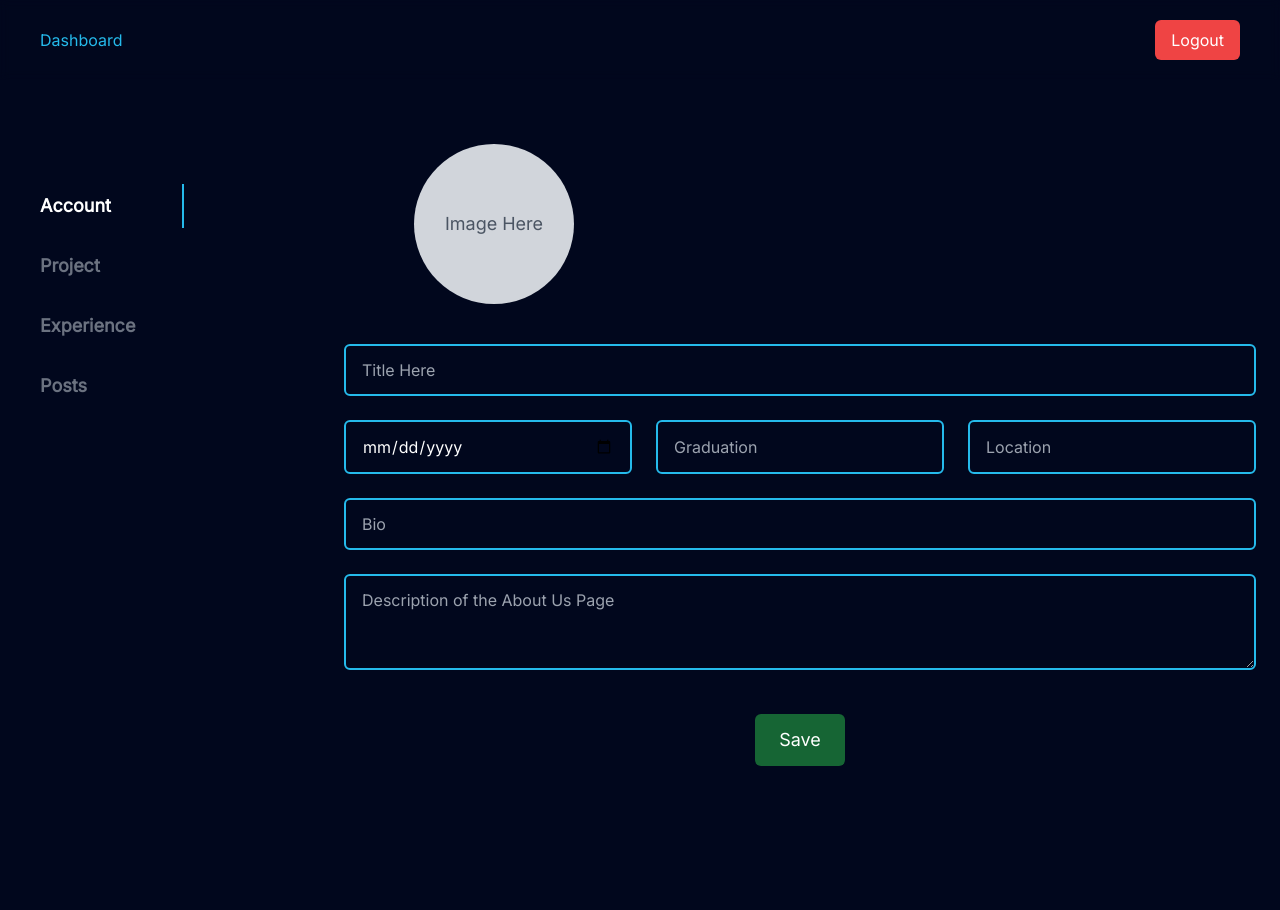
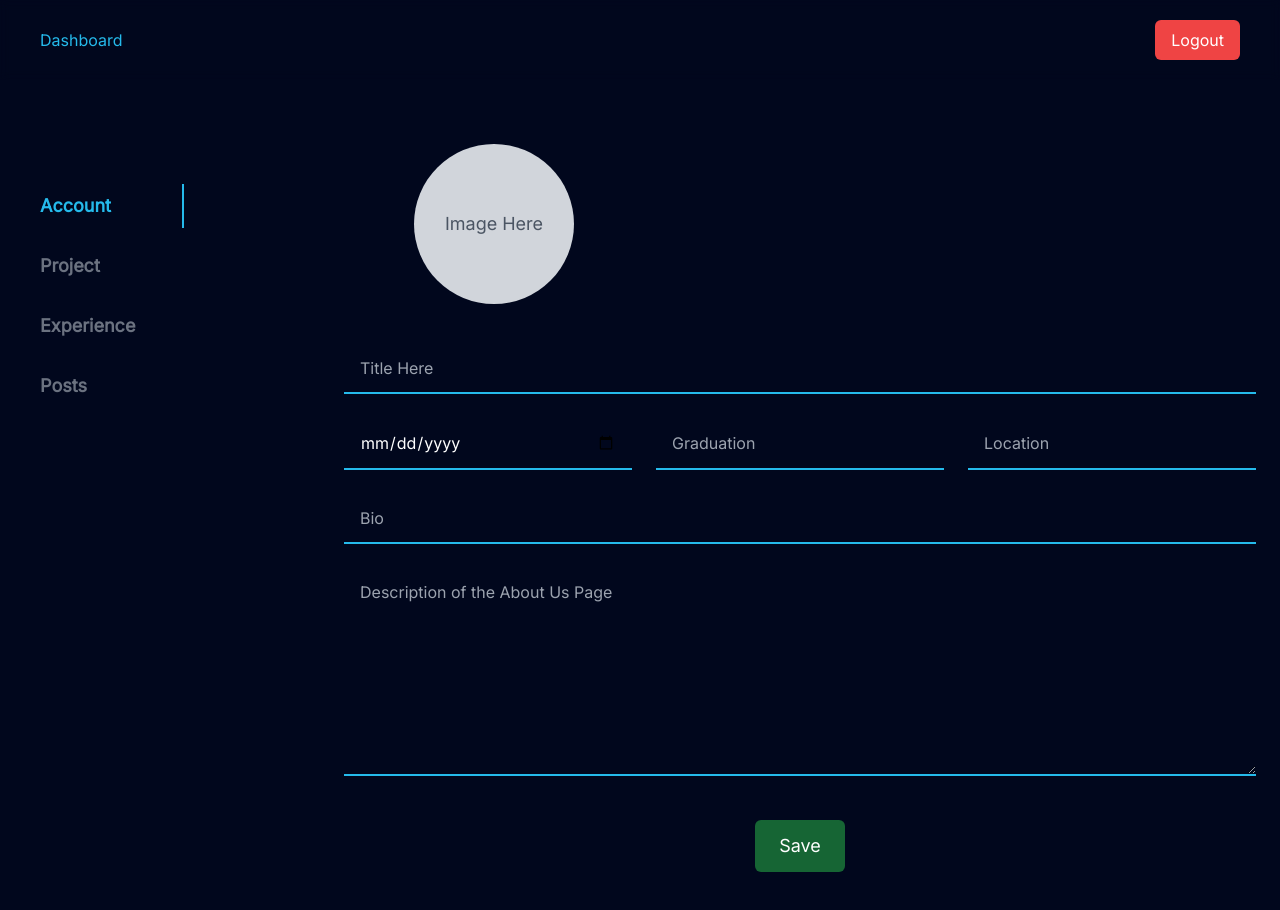
Before and after one commit to AadarshaKhatri/Portfolio, a Next.js app: page /admin/site-controller in a window 1280 px wide. Shown: the top 910 px of the page. Before the commit the page ends 830 px from the top, so only its background shows below. Built offline with nearby package versions, Linux system fonts and the light colour scheme; no server answers; the database is empty.

Commit message:
feat: tab switching for different section added

```diff
--- a/app/(authenticated)/admin/site-controller/components/AccountStatus/Account_Status.tsx
+++ b/app/(authenticated)/admin/site-controller/components/AccountStatus/Account_Status.tsx
@@ -3,10 +3,10 @@ import { UserModel } from "@/app/types/interfaces";
 import { Suspense, useActionState, useEffect, useState } from "react";
 import { getUser, UpdateAccount } from "./action";
 import { toast } from "sonner";
-import ImagePre from "./components/IamgePre"
-const AccountStatus =  () => {
-  const [state,action] = useActionState(UpdateAccount,null);
-  const [user,setUser] = useState<UserModel>();
+import ImagePre from "./components/IamgePre";
+const AccountStatus = () => {
+  const [state, action] = useActionState(UpdateAccount, null);
+  const [user, setUser] = useState<UserModel>();
 
   useEffect(() => {
     async function fetchUser() {
@@ -17,34 +17,33 @@ const AccountStatus =  () => {
   }, [state]);
 
   useEffect(() => {
-    setTimeout(()=>{
+    setTimeout(() => {
       if (state?.success) {
         toast.success(`${state?.message}`);
       } else if (state?.error) {
         toast.error(`${state?.error}`);
       }
-    },0)
+    }, 0);
   }, [state]);
   return (
     <section className="container mx-auto px-6 md:px-0 py-10">
       <div className="flex flex-col justify-between items-start gap-10">
-        <ImagePre/>
+        <ImagePre />
 
         {/* Account Settings Form */}
         <div className="flex-1">
           <form action={action} className="flex flex-wrap gap-6">
-            <input name="id" defaultValue={user?.id} className="hidden"/>
+            <input name="id" defaultValue={user?.id} className="hidden" />
+
             {/* First Row - Full Width */}
             <div className="flex w-full gap-6">
-
               <input
                 name="title"
                 type="text"
                 placeholder="Title Here"
-                className="text-white border-2 border-primary rounded-md w-full py-3 px-4 bg-[#01071D]"
+                className="text-white border-b-2 border-b-primary w-full py-3 px-4 bg-[#01071D] outline-none focus:border-white"
                 defaultValue={user?.title}
               />
-
             </div>
 
             {/* Second Row - Three Inputs in One Line */}
@@ -53,25 +52,28 @@ const AccountStatus =  () => {
                 name="born"
                 type="date"
                 placeholder="BirthDate"
-    className="text-white border-2 border-primary rounded-md w-full md:w-1/3 py-3 px-4 bg-[#01071D]"
-    defaultValue={user?.born ? new Date(user.born).toISOString().split("T")[0] : ""}
+                className="text-white border-b-2 border-primary w-full md:w-1/3 py-3 px-4 bg-[#01071D] outline-none focus:border-white"
+                defaultValue={
+                  user?.born
+                    ? new Date(user.born).toISOString().split("T")[0]
+                    : ""
+                }
               />
               <input
                 name="degree"
                 type="text"
                 placeholder="Graduation"
-    className="text-white border-2 border-primary rounded-md w-full md:w-1/3 py-3 px-4 bg-[#01071D]"
+                className="text-white border-b-2 border-primary w-full md:w-1/3 py-3 px-4 bg-[#01071D] outline-none focus:border-white"
                 defaultValue={user?.degree}
               />
               <input
                 name="location"
                 type="text"
                 placeholder="Location"
-    className="text-white border-2 border-primary rounded-md w-full md:w-1/3 py-3 px-4 bg-[#01071D]"
+                className="text-white border-b-2 border-primary  w-full md:w-1/3 py-3 px-4 bg-[#01071D] outline-none focus:border-white"
                 defaultValue={user?.location}
               />
             </div>
-
 
             {/* Third Row - Full Width */}
             <div className="flex w-full">
@@ -79,7 +81,7 @@ const AccountStatus =  () => {
                 name="bio"
                 type="text"
                 placeholder="Bio"
-                className="text-white border-2 border-primary rounded-md w-full py-3 px-4 bg-[#01071D]"
+                className="text-white border-b-2 border-b-primary w-full py-3 px-4 bg-[#01071D] outline-none focus:border-white"
                 defaultValue={user?.bio}
               />
             </div>
@@ -89,15 +91,18 @@ const AccountStatus =  () => {
               <textarea
                 name="description"
                 placeholder="Description of the About Us Page"
-                className="text-white border-2 border-primary rounded-md w-full py-3 px-4 bg-[#01071D] h-24"
+                className="text-white min-h-52 border-b-2 border-b-primary w-full py-3 px-4 bg-[#01071D]  outline-none focus:border-white"
                 defaultValue={user?.description}
               ></textarea>
             </div>
 
             <div className="w-full flex flex-row justify-center items-center mt-5">
-
-                <button className="text-white bg-green-800 rounded-md text-lg py-3 px-6 hover:bg-green-800/50" type="submit">Save</button>
-
+              <button
+                className="text-white bg-green-800 rounded-md text-lg py-3 px-6 hover:bg-green-800/50"
+                type="submit"
+              >
+                Save
+              </button>
             </div>
           </form>
         </div>
--- a/app/(authenticated)/admin/site-controller/components/ProjectStatus/ProjectStatus.tsx
+++ b/app/(authenticated)/admin/site-controller/components/ProjectStatus/ProjectStatus.tsx
@@ -1,9 +1,16 @@
+import AddProjectDialouge from "./components/DiaologueBox/DialougeBox"
 
 
 
 const ProjectStatus = () => {
   return (
-    <div className="text-primary">ProjectStatus</div>
+    <div className="text-primary">
+      ProjectStatus
+      <div className="mt-10">
+        <AddProjectDialouge/>
+      </div>
+    </div>
+
   )
 }
 
--- /dev/null
+++ b/app/(authenticated)/admin/site-controller/components/ProjectStatus/components/DiaologueBox/DialougeBox.tsx
@@ -0,0 +1,76 @@
+import React, { useState } from 'react';
+
+export default function AddProjectDialouge() {
+  const [open, setOpen] = useState(false);
+  const [email, setEmail] = useState('');
+
+  const handleClickOpen = () => {
+    setOpen(true);
+  };
+
+  const handleClose = () => {
+    setOpen(false);
+  };
+
+  const handleSubmit = (e: React.FormEvent) => {
+    e.preventDefault();
+    console.log(email); // Handle form submission here
+    handleClose();
+  };
+
+  return (
+    <div>
+      <button
+        onClick={handleClickOpen}
+        className="px-6 py-2 bg-blue-500 text-white rounded-md hover:bg-blue-600"
+      >
+        Add
+      </button>
+
+      {open && (
+        <div className="fixed z-50 inset-0 top-2 bg-black bg-opacity-50 flex justify-center items-center">
+          <div className="bg-gray-800 p-5 rounded-md shadow-lg w-96 md:w-[500px] max-h-[90%] overflow-y-auto">
+            <h2 className="text-xl font-semibold mb-4 text-white">Hello Aadarsha Khatri</h2>
+            <p className="text-sm mb-4 text-gray-300">
+              To add a post to your website, please enter the following details. We will update the database accordingly.
+            </p>
+            <form onSubmit={handleSubmit}>
+              {/* Inputs */}
+              <div className="mb-4">
+                <label htmlFor="email" className="block text-sm font-medium mb-2 text-white">
+                  Email Address
+                </label>
+                <input
+                  type="email"
+                  id="email"
+                  name="email"
+                  value={email}
+                  onChange={(e) => setEmail(e.target.value)}
+                  required
+                  placeholder="Enter your email"
+                  className="w-full py-3 px-4 border-b-2 border-b-primary text-white bg-gray-800 focus:outline-none focus:border-blue-500"
+                />
+              </div>
+
+              <div className="flex justify-end gap-4 mt-10">
+                <button
+                  type="button"
+                  onClick={handleClose}
+                  className="px-6 py-2 text-white bg-red-500 rounded-md hover:bg-red-500/70"
+                >
+                  Cancel
+                </button>
+                <button
+                  type="submit"
+                  className="px-6 py-2 bg-green-500 text-white rounded-md hover:bg-green-600"
+                >
+                  Add
+                </button>
+              </div>
+            </form>
+          </div>
+        </div>
+      )}
+    </div>
+  );
+}
--- a/app/(authenticated)/admin/site-controller/page.tsx
+++ b/app/(authenticated)/admin/site-controller/page.tsx
@@ -18,16 +18,16 @@ export default function SiteController() {
     <section>
       <NavigationBar />
       <div className="container mx-auto px-6 py-6">
-        <div className="flex">
+        <div className="flex flex-col justify-center items-center md:flex-row">
 
           {/* Sidebar Section - Fixed on the Left */}
-          <div className="fixed top-40 left-0 w-[300px] h-screen p-6">
-            <div className="flex flex-col justify-start items-start space-y-4">
+          <div className="md:fixed md:top-40 md:left-0 md:w-[300px] md:h-screen md:p-6">
+            <div className="flex flex-row md:flex-col justify-center items-center md:justify-start md:items-start gap-x-10 space-y-4">
 
               <div
                 onClick={() => handletabs("AccountStatus")}
                 className={`lg:w-40 font-semibold cursor-pointer py-2 px-4 text-lg transition-all duration-100
-                  ${activeTabs === "AccountStatus" ? "text-white border-r-2 border-primary" : "text-gray-500"}`}
+                  ${activeTabs === "AccountStatus" ? "text-primary border-r-2 border-primary" : "text-gray-500"}`}
               >
                 Account
               </div>
@@ -35,7 +35,7 @@ export default function SiteController() {
               <div
                 onClick={() => handletabs("ProjectStatus")}
                 className={`lg:w-40 font-semibold cursor-pointer py-2 px-4 text-lg transition-all duration-100
-                  ${activeTabs === "ProjectStatus" ? "text-white border-r-2 border-primary" : "text-gray-500"}`}
+                  ${activeTabs === "ProjectStatus" ? "text-primary border-r-2 border-primary" : "text-gray-500"}`}
               >
                 Project
               </div>
@@ -43,7 +43,7 @@ export default function SiteController() {
               <div
                 onClick={() => handletabs("ExperienceStatus")}
                 className={`lg:w-40 font-semibold cursor-pointer py-2 px-4 text-lg transition-all duration-100
-                  ${activeTabs === "ExperienceStatus" ? "text-white border-r-2 border-primary" : "text-gray-500"}`}
+                  ${activeTabs === "ExperienceStatus" ? "text-primary border-r-2 border-primary" : "text-gray-500"}`}
               >
                 Experience
               </div>
@@ -51,7 +51,7 @@ export default function SiteController() {
               <div
                 onClick={() => handletabs("PostStatus")}
                 className={`lg:w-40 font-semibold cursor-pointer py-2 px-4 text-lg transition-all duration-100
-                  ${activeTabs === "PostStatus" ? "text-white border-r-2 border-primary" : "text-gray-500"}`}
+                  ${activeTabs === "PostStatus" ? "text-primary border-r-2 border-primary" : "text-gray-500"}`}
               >
                 Posts
               </div>
@@ -59,7 +59,7 @@ export default function SiteController() {
           </div>
 
           {/* Main Content Section - On the Right */}
-          <div className="ml-[320px] w-full">
+          <div className="md:ml-[320px] w-full">
             <Suspense fallback={<div>Loading...</div>}>
               {activeTabs === "AccountStatus" && <AccountStatus />}
               {activeTabs === "ProjectStatus" && <ProjectStatus />}
@@ -67,6 +67,7 @@ export default function SiteController() {
               {activeTabs === "PostStatus" && <PostStatus />}
             </Suspense>
           </div>
+
         </div>
       </div>
     </section>
```
Lines whose indentation alone changed are shown as unchanged.
